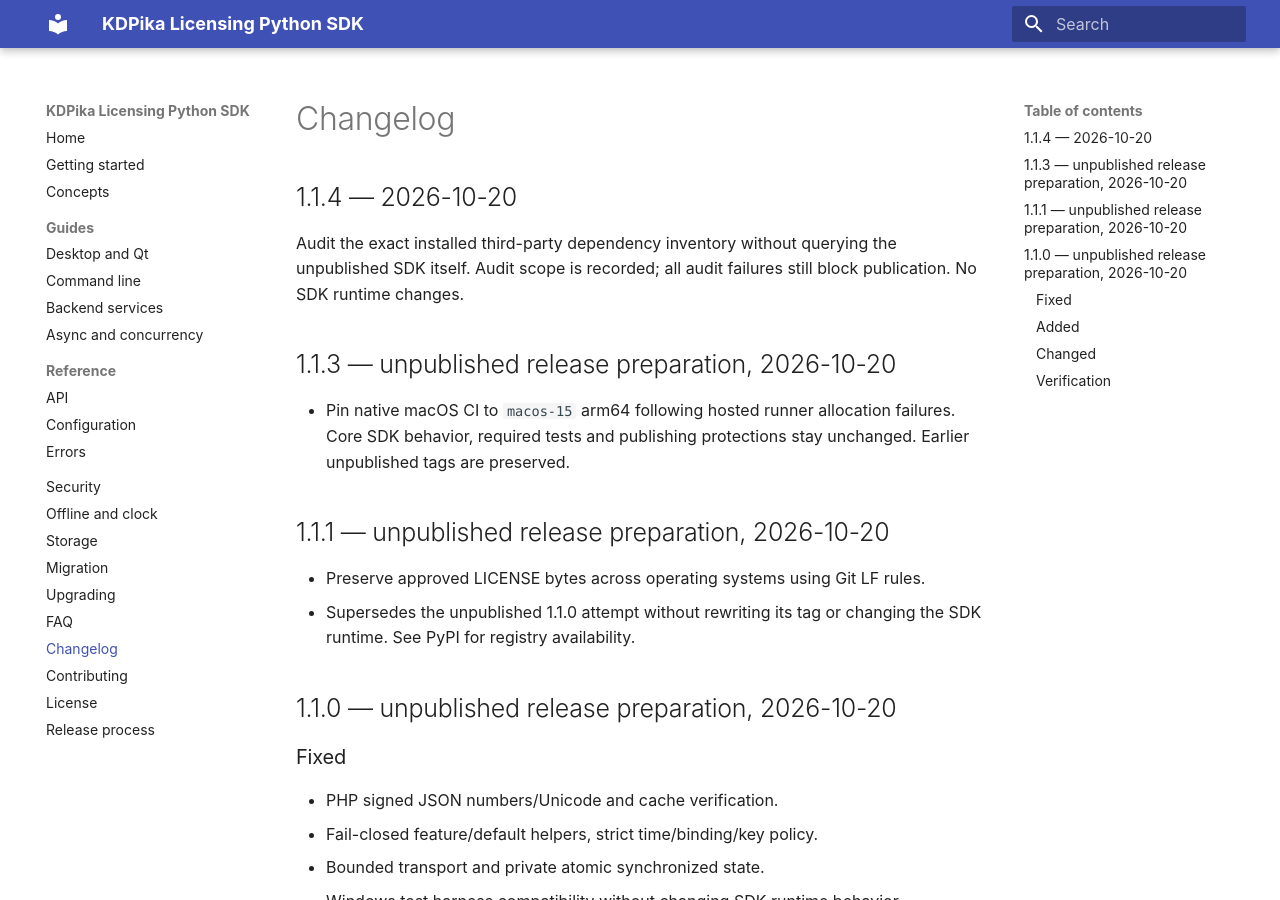
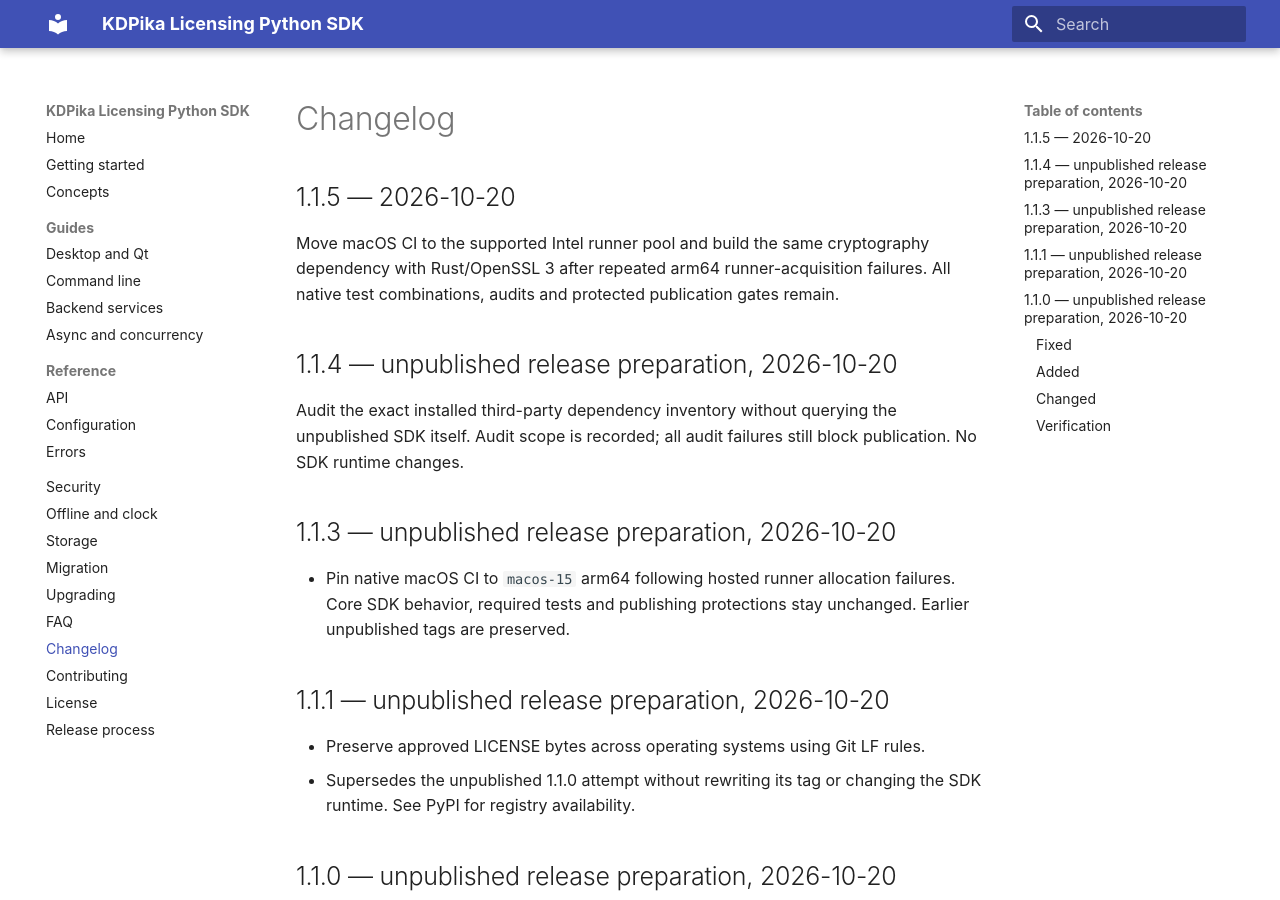
Before and after one commit to kdpika/kdpika-licensing, an MkDocs documentation site: the page built from docs/changelog.md, in a window 1280 px wide and 900 px high. Built offline with MkDocs 1.6.1 and Material for MkDocs 9.7.7, drawn with Linux system fonts in a browser that asks for light colours.

Commit message:
Use native Intel macOS checks when arm64 runners cannot allocate

```diff
--- a/docs/changelog.md
+++ b/docs/changelog.md
@@ -1,6 +1,12 @@
 # Changelog
 
-## 1.1.4 — 2026-10-20
+## 1.1.5 — 2026-10-20
+
+Move macOS CI to the supported Intel runner pool and build the same cryptography
+dependency with Rust/OpenSSL 3 after repeated arm64 runner-acquisition failures.
+All native test combinations, audits and protected publication gates remain.
+
+## 1.1.4 — unpublished release preparation, 2026-10-20
 
 Audit the exact installed third-party dependency inventory without querying the
 unpublished SDK itself. Audit scope is recorded; all audit failures still block
--- a/docs/getting-started.md
+++ b/docs/getting-started.md
@@ -1,7 +1,7 @@
 # Getting started
 
 Use Python 3.11–3.14 and a private virtualenv. Install the published release
-with `python -m pip install "kdpika-licensing==1.1.4"`. Check the
+with `python -m pip install "kdpika-licensing==1.1.5"`. Check the
 [PyPI release history](https://pypi.org/project/kdpika-licensing/#history)
 for availability. For an unpublished source checkout, use
 `python -m pip install .` instead.
--- a/docs/migration.md
+++ b/docs/migration.md
@@ -19,5 +19,5 @@ the candidate range. cryptography 50.0.2+ below 51 is required after audit;
 Intel macOS/32-bit Windows wheels are no longer supplied upstream.
 
 AsyncLicenseClient wraps an existing client; no new activation is created.
-Version 1.1.4 supersedes the unpublished 1.1.0rc1/1.1.0–1.1.3 preparation. The signed
+Version 1.1.5 supersedes the unpublished 1.1.0rc1/1.1.0–1.1.3 preparation. The signed
 protocol and persistent installation namespace remain unchanged.
--- a/src/kdpika_licensing/_version.py
+++ b/src/kdpika_licensing/_version.py
@@ -1,3 +1,3 @@
 """Single source of the SDK package version."""
 
-__version__ = "1.1.4"
+__version__ = "1.1.5"
```
Also changed, not shown: CHANGELOG.md (+10 -1 lines), README.md (+3 -3 lines), docs/index.md (+1 -1 lines), docs/release.md (+6 -6 lines), 2 other files.
